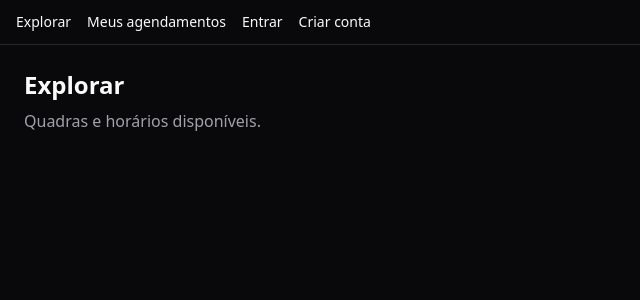
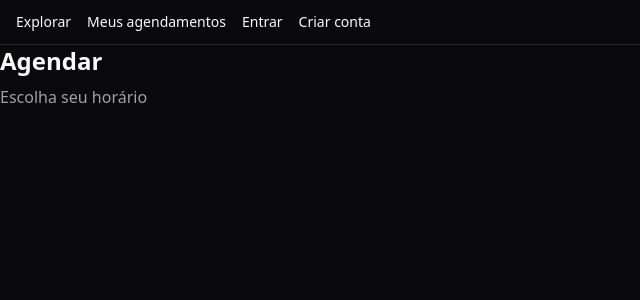
Before and after one commit to MatheusBorgesDev/arena-sync, a Next.js app: page /home in a window 1280 px wide. Shown: the top 300 px of the page, without its empty margins (0-640 px from the left). Built offline with nearby package versions, Linux system fonts and the light colour scheme.

Commit message:
feat: update home page title and description for scheduling

```diff
--- a/src/app/(customer)/(protected)/home/page.tsx
+++ b/src/app/(customer)/(protected)/home/page.tsx
@@ -1,8 +1,8 @@
 export default function HomePage() {
   return (
-    <div className="p-6">
-      <h1 className="text-2xl font-bold">Explorar</h1>
-      <p className="text-muted-foreground mt-2">Quadras e horários disponíveis.</p>
+    <div>
+      <h1 className="text-2xl font-bold">Agendar</h1>
+      <p className="text-muted-foreground mt-2">Escolha seu horário</p>
     </div>
   );
 }
```
